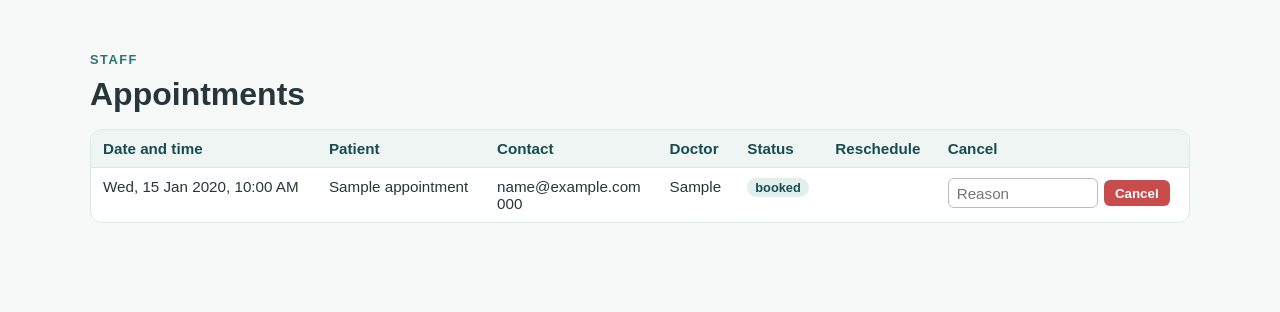
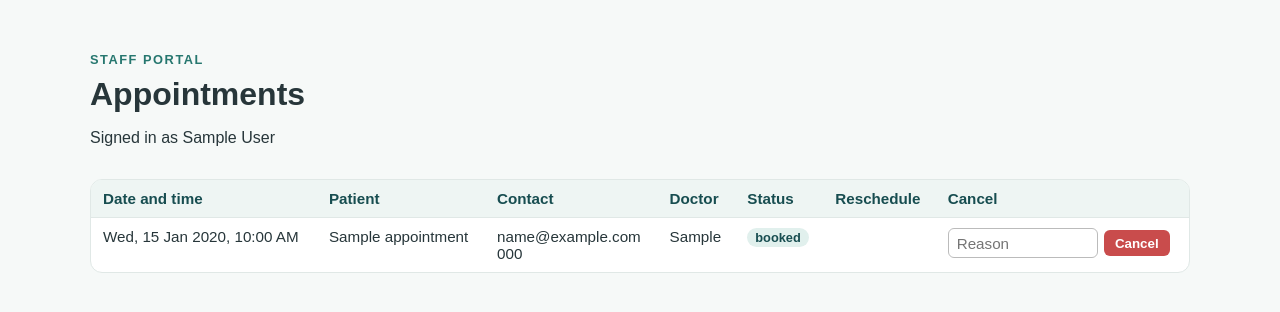
Before and after one commit to 8holic/IE4727-Group-Project, a PHP site: page /doctor.php in a window 1280 px wide. Shown: the part 83-395 px from the top of the page. Run offline with PHP 8.4, Linux system fonts and the light colour scheme; the visitor is signed in with stand-in values (Sample User, id 1); tables that the repository leaves empty hold one stand-in row (values such as "Sample post").

```diff
--- a/basic_version/doctor.php
+++ b/basic_version/doctor.php
@@ -320,11 +320,19 @@ for ($hour = $openHour; $hour <= $closeHour; $hour++) {
 
   <main class="page">
 
-    <div class="staff-head">
+    <!--<div class="staff-head">
       <div>
         <p class="eyebrow">STAFF</p>
         <h1>Appointments</h1>
       </div>
+    </div>-->
+
+    <div class="staff-head">
+        <div>
+            <p class="eyebrow">STAFF PORTAL</p>
+            <h1>Appointments</h1>
+            <p>Signed in as <?= h($_SESSION['doctor_name'] ?? '') ?></p>
+        </div>
     </div>
 
     <p class="form-msg <?= $notice !== '' ? 'success' : '' ?>"><?= h($notice) ?></p>
```
